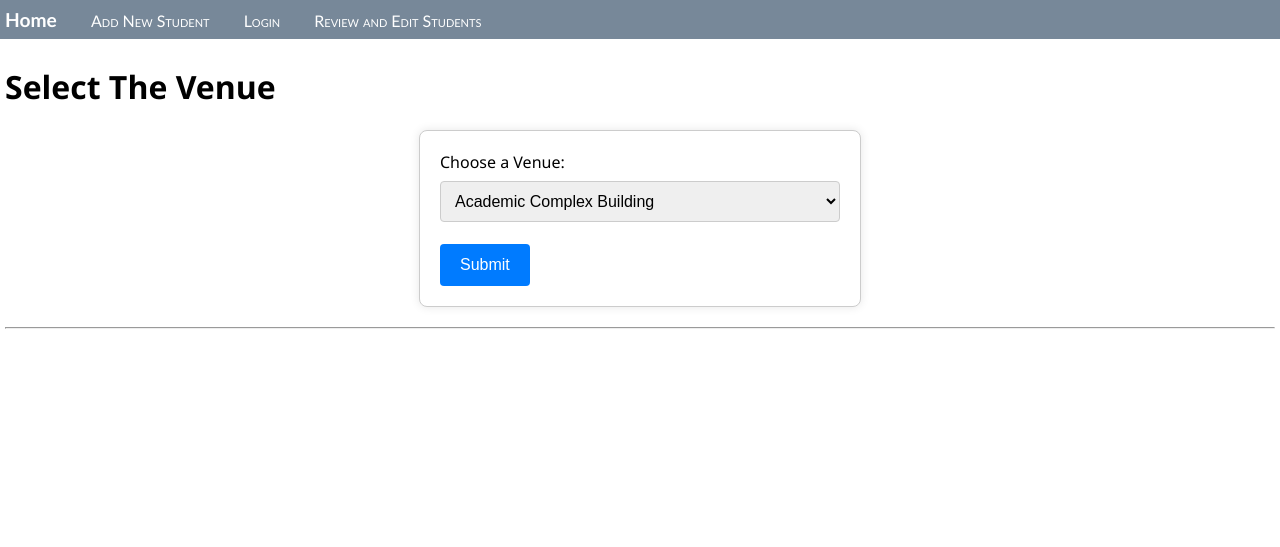
After one commit to Kapil1331/FlaskApp, a Flask app: page /redirectvenue in a window 1280 px wide. The commit adds this page. Shown: the top 547 px of the page. Run offline with Flask 3, Linux system fonts and the light colour scheme.

Commit message:
added few new features

```diff
--- a/app.py
+++ b/app.py
@@ -3,6 +3,7 @@ from flask import Flask
 from flask import render_template
 from flask import request
 import sqlite3
+from datetime import datetime
 
 app = Flask(__name__)
 
@@ -36,9 +37,9 @@ def authenticate():
         user = cursor.fetchone()
 
         if user:
-            # Successful authentication, redirect to viewrooms.html
+            # Successful authentication, redirect to selectvenue.html
             conn.close()
-            return render_template('viewrooms.html')
+            return render_template('selectvenue.html')
         else:
             # Authentication failed, render login.html with an error message
             conn.close()
@@ -166,3 +167,44 @@ def delete():
             con.close()
             # Send the transaction message to result.html
             return render_template('result.html',msg=msg)
+
+
+@app.route("/redirectvenue", methods=['POST','GET'])
+def redirectvenue():
+    selected_venue = request.args.get('venue')
+    if selected_venue == 'Auditorium':
+        return render_template('auditorium.html')
+    elif selected_venue == 'parking_slot':
+        return render_template('parking_slot.html')
+    elif selected_venue == 'AC_building':
+        return render_template('AC_building.html')
+    else:
+        return render_template('selectvenue.html')
+
+def get_room_availability(room_id, current_day, time_slot):
+    conn = sqlite3.connect('database.db')
+    cursor = conn.cursor()
+
+    # Use a prepared statement to prevent SQL injection
+    query = f"SELECT {room_id} FROM acFloor1 WHERE day = ? AND time_slot = ? AND {room_id} IS NOT NULL"
+    cursor.execute(query, (current_day, time_slot))
+
+    result = cursor.fetchone()  # Fetch a single row since we're looking for a specific time_slot
+
+    if result:
+        availability = result[0]
+        return availability
+    else:
+        return None  # Return None if no availability is found
+
+
+@app.route("/selectacfloor", methods=['POST','GET'])
+def selectacfloor():
+    selected_venue = request.args.get('venue')
+    current_day = datetime.now().strftime('%A')
+    if selected_venue == '1':
+        return render_template('acfloor1.html', current_day=current_day,get_room_availability=get_room_availability)
+    elif selected_venue == '2':
+        return render_template('acfloor2.html', current_day=current_day,get_room_availability=get_room_availability)
+    else:
+        return render_template('AC_building.html')
--- a/static/site.css
+++ b/static/site.css
@@ -71,3 +71,108 @@ footer {
     box-shadow: 0px 0px 0px 7px rgb(74, 157, 236, 20%);
     background-color: white;
 }
+
+.rooms-container {
+    display: flex;
+    flex-direction: column; /* Display days vertically */
+    align-items: stretch;
+    margin: 20px;
+}
+
+/* Style for each individual day row */
+.day-column {
+    display: flex;
+    flex-direction: row; /* Display room cards horizontally */
+    align-items: center;
+    margin-bottom: 10px;
+}
+
+/* Style for each individual room card */
+.room-card {
+    width: 130px;
+    height: 30px;
+    padding: 8px;
+    margin: 6px;
+    border-radius: 10px;
+    box-shadow: 6px 6px 12px #bebebe,
+               -6px -6px 12px #ffffff;
+    background: #BBE2EC;
+    text-align: center;
+}
+
+.room-card h2 {
+    margin-bottom: 4px;
+    font-size: 10px;
+    color: #1B3C73;
+}
+
+.room-card p {
+    font-size: 8px;
+    color: #333;
+}
+
+.cardWhite {
+    width: 130px;
+    height: 30px;
+    border-radius: 10px;
+    background: #BBE2EC;
+    box-shadow: 6px 6px 12px #bebebe,
+               -6px -6px 12px #ffffff;
+}
+
+.cardRed {
+    width: 130px;
+    height: 30px;
+    border-radius: 10px;
+    background: #D24545;
+    box-shadow: 6px 6px 12px #bebebe,
+               -6px -6px 12px #ffffff;
+}
+
+
+
+/* Form container styling */
+.form-venue {
+    max-width: 400px;
+    margin: 20px auto;
+    padding: 20px;
+    border: 1px solid #ccc;
+    border-radius: 8px;
+    background-color: #fff;
+    box-shadow: 0 0 10px rgba(0, 0, 0, 0.1);
+}
+
+/* Label styling */
+.form-venue label {
+    display: block;
+    margin-bottom: 8px;
+    font-size: 16px;
+}
+
+/* Select box styling */
+.form-venue select {
+    width: 100%;
+    padding: 10px;
+    font-size: 16px;
+    border: 1px solid #ccc;
+    border-radius: 4px;
+    box-sizing: border-box;
+}
+
+/* Submit button styling */
+.form-venue input[type="submit"] {
+    background-color: #007BFF;
+    color: #fff;
+    padding: 12px 20px;
+    font-size: 16px;
+    border: none;
+    border-radius: 4px;
+    cursor: pointer;
+}
+
+/* Centered header styling */
+.form-venue h1 {
+    text-align: center;
+}
+
+/* Add more styles as needed */
--- a/templates/viewrooms.html
+++ b/templates/parking_slot.html
@@ -1,7 +1,7 @@
 {% extends "layout.html" %}
 {% block title %}
-Login Page
+The Parking Space
 {% endblock %}
 {% block content %}
-<h1>hi</h1>
+
 {% endblock %}
--- /dev/null
+++ b/templates/selectvenue.html
@@ -0,0 +1,19 @@
+{% extends "layout.html" %}
+{% block title %}
+    Select Venue
+{% endblock %}
+
+{% block content %}
+    <h1>Select The Venue</h1>
+
+    <form class="form-venue" action="{{ url_for('redirectvenue') }}" method="GET">
+        <label for="venue">Choose a Venue:</label>
+        <select id="venue" name="venue">
+            <option value="AC_building">Academic Complex Building</option>
+            <option value="Auditorium">Auditorium</option>
+            <option value="parking_slot">Parking Slot</option>
+        </select>
+        <br><br>
+        <input type="submit" value="Submit">
+    </form>
+{% endblock %}
--- a/templates/student.html
+++ b/templates/student.html
@@ -5,7 +5,7 @@ Add New Student
 {% block content %}
         <form action="{{ url_for('addrec') }}" method="POST">
             <h3>Please Add the New Student Information:</h3>
-            Username<br>
+            *Username<br>
             <input class="input" placeholder="Username" type="text" name="nm" /><br><br>
 
             Address<br>
@@ -17,7 +17,7 @@ Add New Student
             Zip Code<br>
             <input class="input" placeholder="Zip Code" type="text" name="zip" /><br><br>
 
-            Password<br>
+            *Password<br>
             <input class="input" placeholder="Password" type="text" name="password" /><br>
 
             <br>
```
Also changed, not shown: create_table.py (+26 -4 lines), templates/AC_building.html (added, +17 -0 lines), templates/acfloor1.html (added, +52 -0 lines), templates/acfloor2.html (added, +27 -0 lines), templates/auditorium.html (added, +7 -0 lines), database.db, 1 other file.
